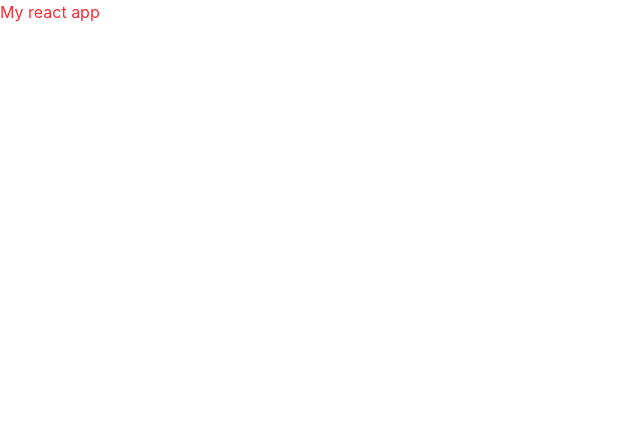
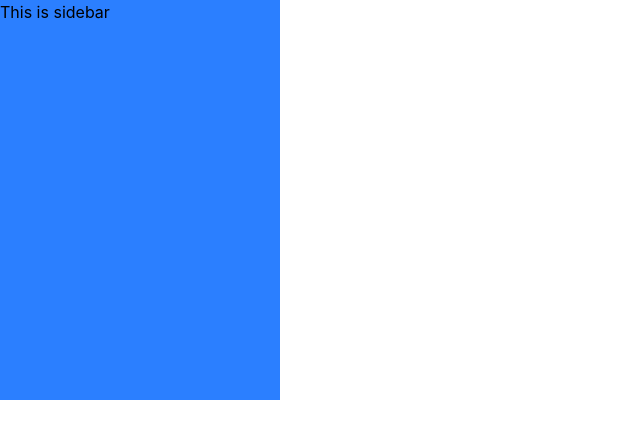
Before and after one commit to khan-afridi515/inventoryFrontend, a React (Vite) app: page /sidebar in a window 1280 px wide. Shown: the top 438 px of the page, without its empty margins (0-640 px from the left). Built offline with nearby package versions, Linux system fonts and the light colour scheme.

Commit message:
new changes

```diff
--- a/package.json
+++ b/package.json
@@ -13,6 +13,7 @@
     "@tailwindcss/vite": "^4.3.2",
     "react": "^19.2.7",
     "react-dom": "^19.2.7",
+    "react-router-dom": "^7.18.1",
     "tailwindcss": "^4.3.2"
   },
   "devDependencies": {
--- a/src/App.jsx
+++ b/src/App.jsx
@@ -3,13 +3,24 @@ import reactLogo from './assets/react.svg'
 import viteLogo from './assets/vite.svg'
 import heroImg from './assets/hero.png'
 import './App.css'
+import { BrowserRouter as Router, Routes, Route } from 'react-router-dom';
+import Home from "./home";
+import Sidebar from './component/sidebar'
 
 function App() {
   const [count, setCount] = useState(0)
 
   return (
     <>
-     <div className='text-red-500'>My react app</div>
+    <Router>
+      <Routes>
+       <Route path="/" element={<Home/>} />
+       <Route path="/sidebar" element={<Sidebar/>} />
+
+
+      </Routes>
+
+    </Router>
     </>
   )
 }
--- /dev/null
+++ b/src/component/sidebar.jsx
@@ -0,0 +1,13 @@
+import React from 'react';
+
+
+
+const Sidebar = () =>{
+    return(
+      <div>
+        <p className='w-70 h-100 bg-blue-500'>This is sidebar</p>
+      </div>
+    )
+}
+
+export default Sidebar
--- /dev/null
+++ b/src/home.jsx
@@ -0,0 +1,12 @@
+import Reate from "react";
+
+
+const Home = () => {
+    return(
+        <div>
+            <p className="" style={{color:"yellow"}}>This is my home page</p>
+        </div>
+    )
+}
+
+export default Home;
```
Also changed, not shown: 1 other file (tests, documents, lock files or other folders).
